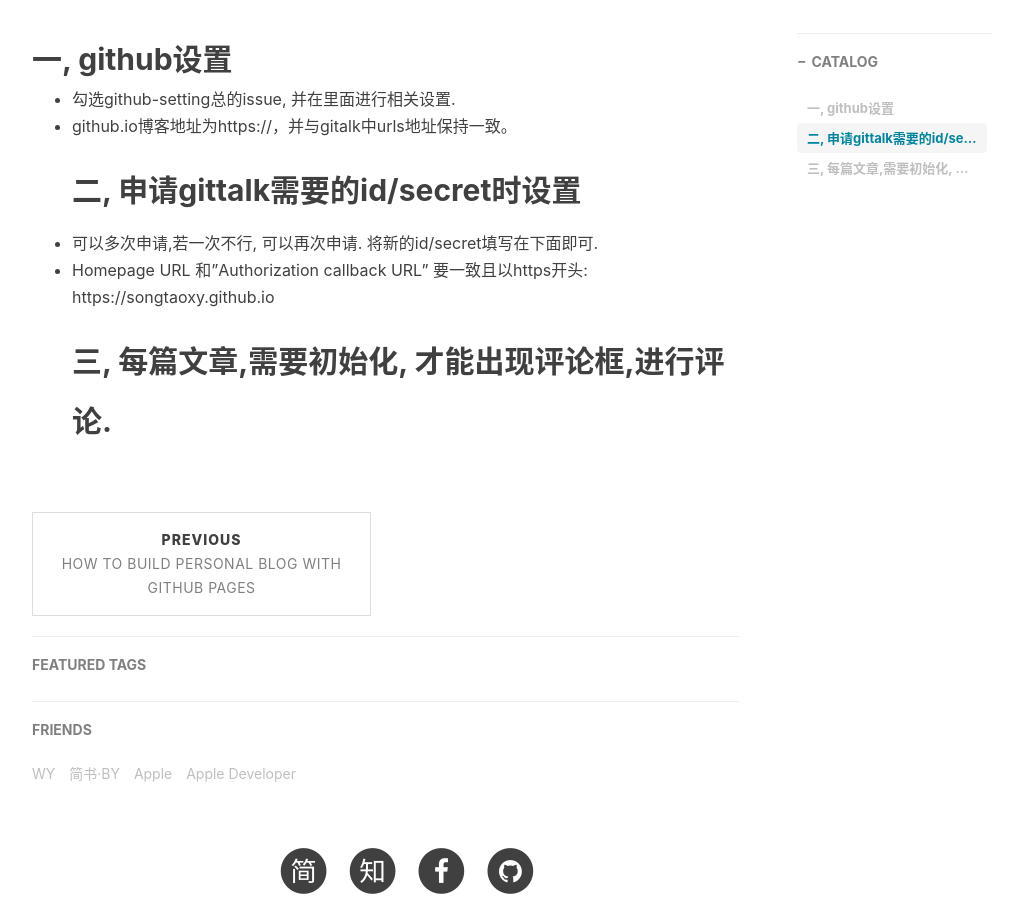
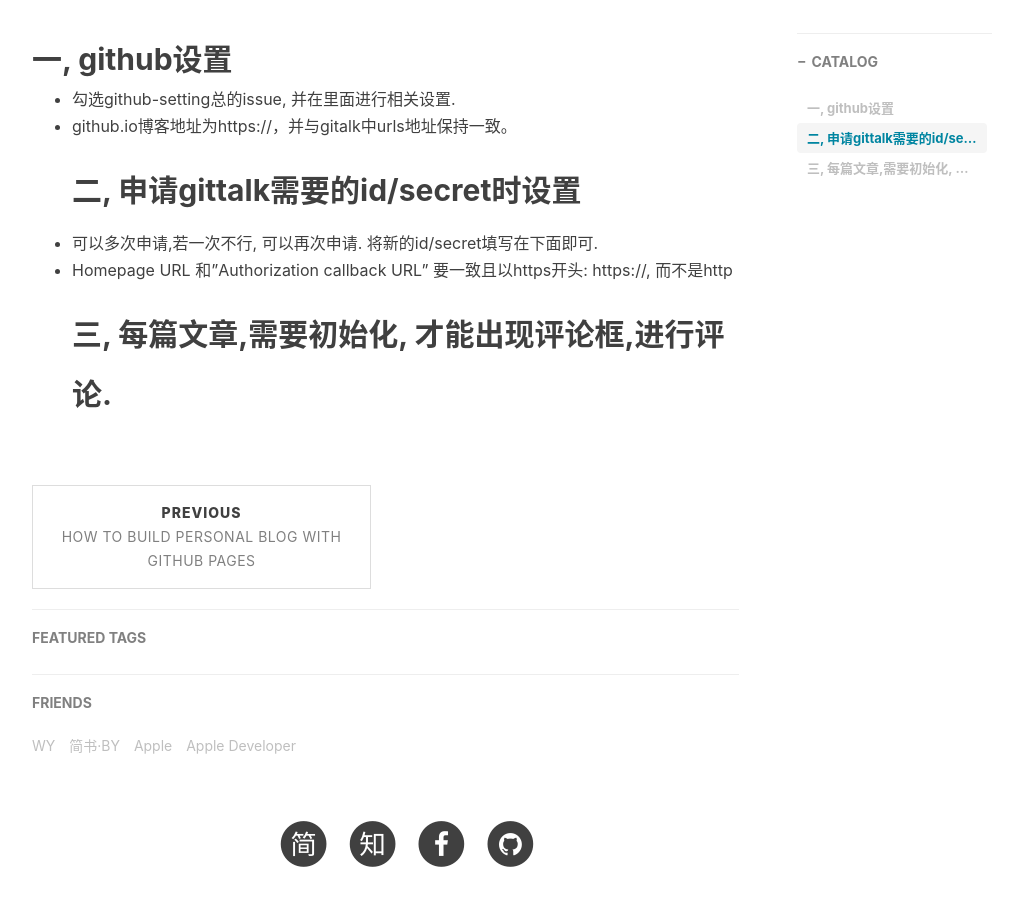
Before and after one commit to songtaoxy/songtaoxy.github.io, a Jekyll site: the page built from _posts/2019-04-18-解决“未找到相关的 Issues 进行评论，请联系xxx初始化创建”.md, in a window 1280 px wide and 900 px high, scrolled down 651 px. Shown: the whole window, without its empty margins (233-1256 px from the left). Built offline with Jekyll 4.4.1, drawn with Linux system fonts in a browser that asks for light colours; nearby versions of some CDN libraries; comment, search, counter and statistics services are not loaded.

Commit message:
Update 2019-04-18-解决“未找到相关的 Issues 进行评论，请联系xxx初始化创建”.md

```diff
--- a/_posts/2019-04-18-解决“未找到相关的 Issues 进行评论，请联系xxx初始化创建”.md
+++ b/_posts/2019-04-18-解决“未找到相关的 Issues 进行评论，请联系xxx初始化创建”.md
@@ -19,5 +19,5 @@ tags:
 * github.io博客地址为https://，并与gitalk中urls地址保持一致。
 ## 二, 申请gittalk需要的id/secret时设置
 *  可以多次申请,若一次不行, 可以再次申请. 将新的id/secret填写在下面即可.
-* Homepage URL 和"Authorization callback URL" 要一致且以https开头: https://songtaoxy.github.io
+* Homepage URL 和"Authorization callback URL" 要一致且以https开头: https://, 而不是http
 ## 三, 每篇文章,需要初始化, 才能出现评论框,进行评论.
```
